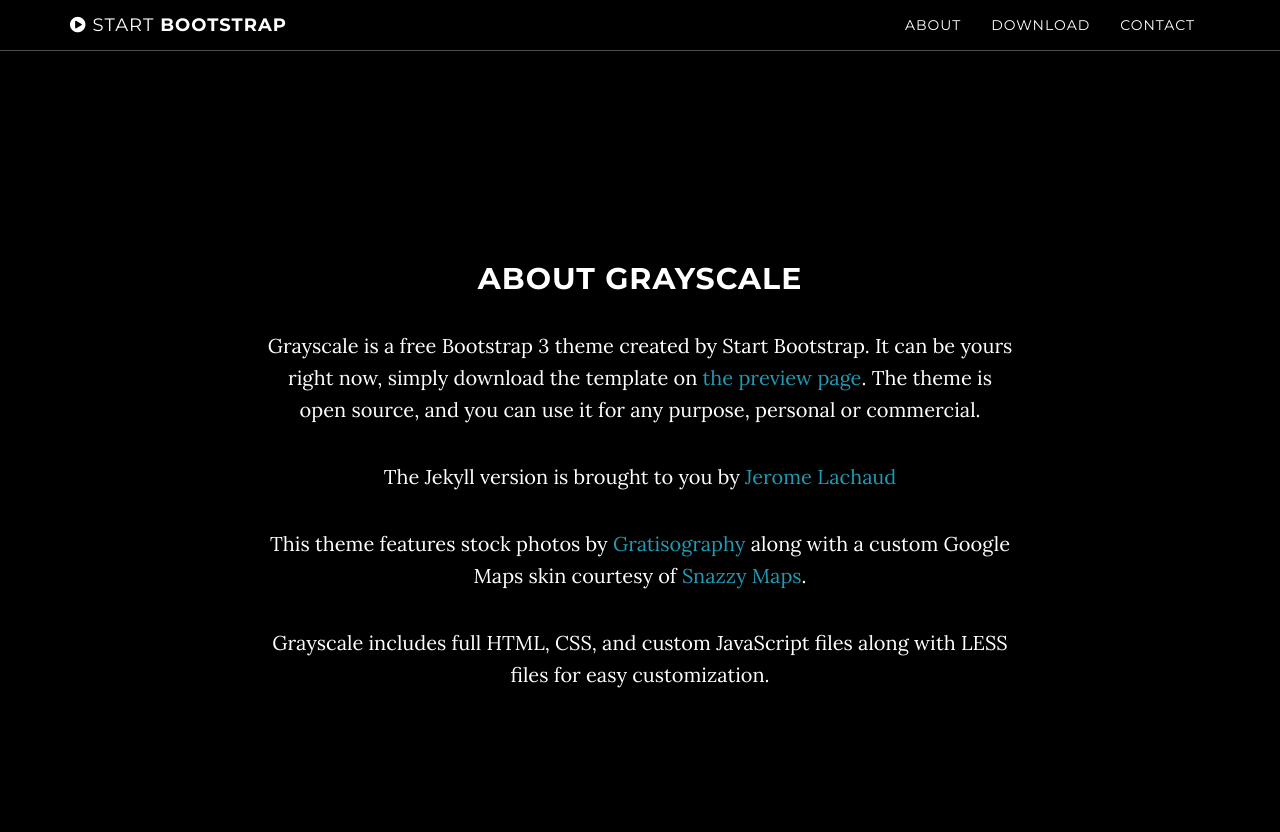
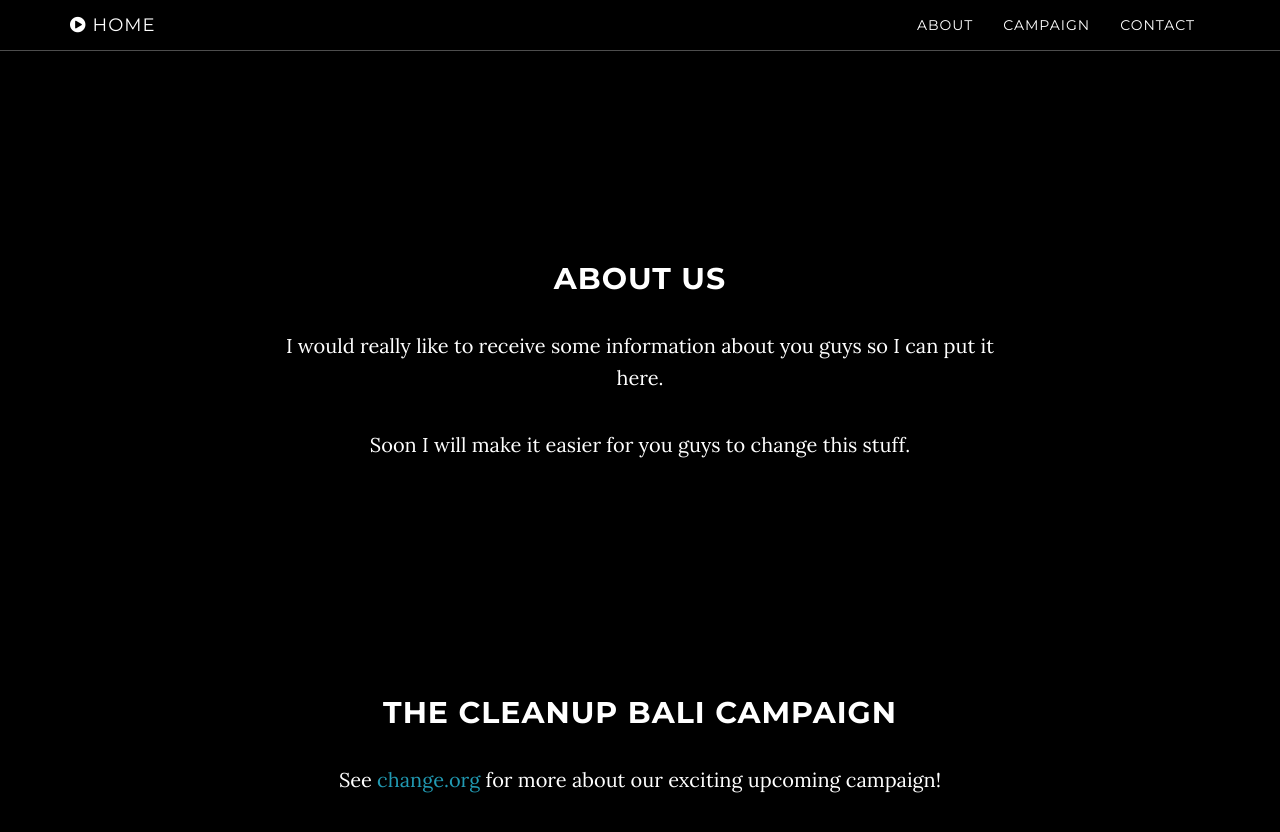
Before and after one commit to bali-compost-crafters/bali-compost-crafters.github.io, a Jekyll site: the page built from index.html, in a window 1280 px wide and 900 px high, scrolled down 838 px. Shown: the top 832 px of the window. Built offline with Jekyll 4.4.1, drawn with Linux system fonts in a browser that asks for light colours; some of the changed text lies outside the part shown.

Commit message:
Config changes and more content

```diff
--- a/_config.yml
+++ b/_config.yml
@@ -1,7 +1,7 @@
 # Site settings
-title: Grayscale
-email: your-email@domain.com
-url: https://example.github.io
+title: Bali Compost Crafters
+email: info@balicompostcrafters.com
+url: http://bali-compost-crafters.github.io
 description: "Write an awesome description for your new site here. You can edit this line in _config.yml. It will appear in your document head meta (for Google search results) and in your feed.xml site description."
 
 # Color settings (hex-codes without the leading hash-tag)
@@ -10,20 +10,12 @@
   links: '#219ab3'
 
 # Footer settings
-footer: Your Website
+footer: Bali Compost Crafters
 
 # Social networks usernames (many more available: google-plus, flickr, dribbble, pinterest, instagram, tumblr, linkedin, etc.)
 social:
-  - title: twitter
-    url: https://twitter.com/SBootstrap
   - title: facebook
-    url:
-  - title: stack-overflow
-    url: http://stackoverflow.com/questions/tagged/jekyll
-  - title: bitbucket
-    url: http://bitbucket.org/jekyll
-  - title: github
-    url: https://github.com/IronSummitMedia/startbootstrap
+    url: https://www.facebook.com/BaliCompostCrafters
 
 # Build settings
 markdown: kramdown
--- a/_includes/about.html
+++ b/_includes/about.html
@@ -2,11 +2,9 @@
     <section id="about" class="container content-section text-center">
         <div class="row">
             <div class="col-lg-8 col-lg-offset-2">
-                <h2>About Grayscale</h2>
-                <p>Grayscale is a free Bootstrap 3 theme created by Start Bootstrap. It can be yours right now, simply download the template on <a href="http://startbootstrap.com/template-overviews/grayscale/">the preview page</a>. The theme is open source, and you can use it for any purpose, personal or commercial.</p>
-                <p>The Jekyll version is brought to you by <a href="https://github.com/jeromelachaud">Jerome Lachaud</a></p>
-                <p>This theme features stock photos by <a href="http://gratisography.com/">Gratisography</a> along with a custom Google Maps skin courtesy of <a href="http://snazzymaps.com/">Snazzy Maps</a>.</p>
-                <p>Grayscale includes full HTML, CSS, and custom JavaScript files along with LESS files for easy customization.</p>
+                <h2>About Us</h2>
+                <p>I would really like to receive some information about you guys so I can put it here.</p>
+                <p>Soon I will make it easier for you guys to change this stuff.</p>
             </div>
         </div>
     </section>
--- /dev/null
+++ b/_includes/campaign.html
@@ -0,0 +1,9 @@
+<!-- About Section -->
+<section id="campaign" class="container content-section text-center">
+    <div class="row">
+        <div class="col-lg-8 col-lg-offset-2">
+            <h2>The Cleanup Bali Campaign</h2>
+            <p>See <a href="http://change.org">change.org</a> for more about our exciting upcoming campaign!</p>
+        </div>
+    </div>
+</section>
--- a/_includes/contact.html
+++ b/_includes/contact.html
@@ -3,7 +3,6 @@
         <div class="row">
             <div class="col-lg-8 col-lg-offset-2">
                 <h2>Contact</h2>
-                <p>Dolor reprehenderit repellendus, optio labore odio at tempore debitis nisi. Quasi debitis tenetur eaque molestias non porro odio sapiente.</p>
                 <p><a href="mailto:{{ site.email }}">{{ site.email }}</a>
                 </p>
                 <ul class="list-inline banner-social-buttons">
--- a/_includes/download.html
+++ /dev/null
@@ -1,12 +0,0 @@
-    <!-- Download Section -->
-    <section id="download" class="content-section text-center">
-        <div class="download-section">
-            <div class="container">
-                <div class="col-lg-8 col-lg-offset-2">
-                    <h2>Download Grayscale</h2>
-                    <p>You can download Grayscale for free on the preview page at Start Bootstrap.</p>
-                    <a href="http://startbootstrap.com/template-overviews/grayscale/" class="btn btn-default btn-lg">Visit Download Page</a>
-                </div>
-            </div>
-        </div>
-    </section>
--- a/_includes/header.html
+++ b/_includes/header.html
@@ -4,8 +4,8 @@
             <div class="container">
                 <div class="row">
                     <div class="col-md-8 col-md-offset-2">
-                        <h1 class="brand-heading">Grayscale</h1>
-                        <p class="intro-text">A free, responsive, one page Bootstrap theme.<br>Created by Start Bootstrap.</p>
+                        <h1 class="brand-heading">Bali Compost Crafters</h1>
+                        <p class="intro-text">A modern, innovative, approach to Indonesia's waste problems.</p>
                         <a href="#about" class="btn btn-circle page-scroll">
                             <i class="fa fa-angle-double-down animated"></i>
                         </a>
--- a/_includes/map.html
+++ /dev/null
@@ -1,2 +0,0 @@
-    <!-- Map Section -->
-    <div id="map"></div>
--- a/_includes/nav.html
+++ b/_includes/nav.html
@@ -6,7 +6,7 @@
                     <i class="fa fa-bars"></i>
                 </button>
                 <a class="navbar-brand page-scroll" href="#page-top">
-                    <i class="fa fa-play-circle"></i>  <span class="light">Start</span> Bootstrap
+                    <i class="fa fa-play-circle"></i>  <span class="light">Home</span>
                 </a>
             </div>
 
@@ -21,7 +21,7 @@
                         <a class="page-scroll" href="#about">About</a>
                     </li>
                     <li>
-                        <a class="page-scroll" href="#download">Download</a>
+                        <a class="page-scroll" href="#campaign">Campaign</a>
                     </li>
                     <li>
                         <a class="page-scroll" href="#contact">Contact</a>
--- a/_layouts/default.html
+++ b/_layouts/default.html
@@ -5,9 +5,8 @@
     {% include nav.html %}
     {% include header.html %}
     {% include about.html %}
-    {% include download.html %}
+    {% include campaign.html %}
     {% include contact.html %}
-    {% include map.html %}
     {% include footer.html %}
     {% include js.html %}
     </body>
```
Also changed, not shown: 1 other file.
